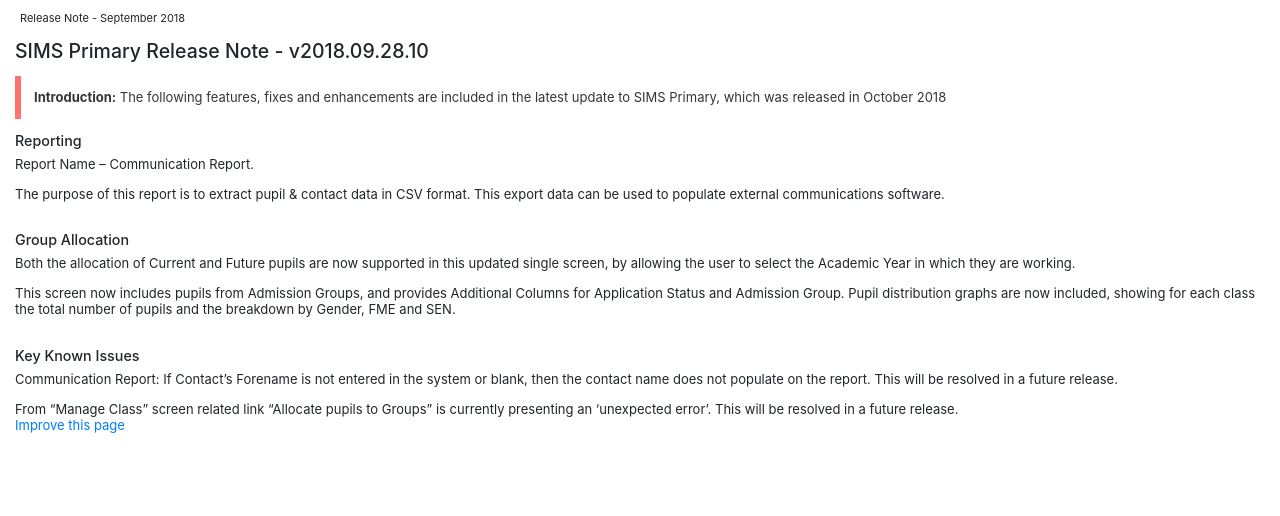
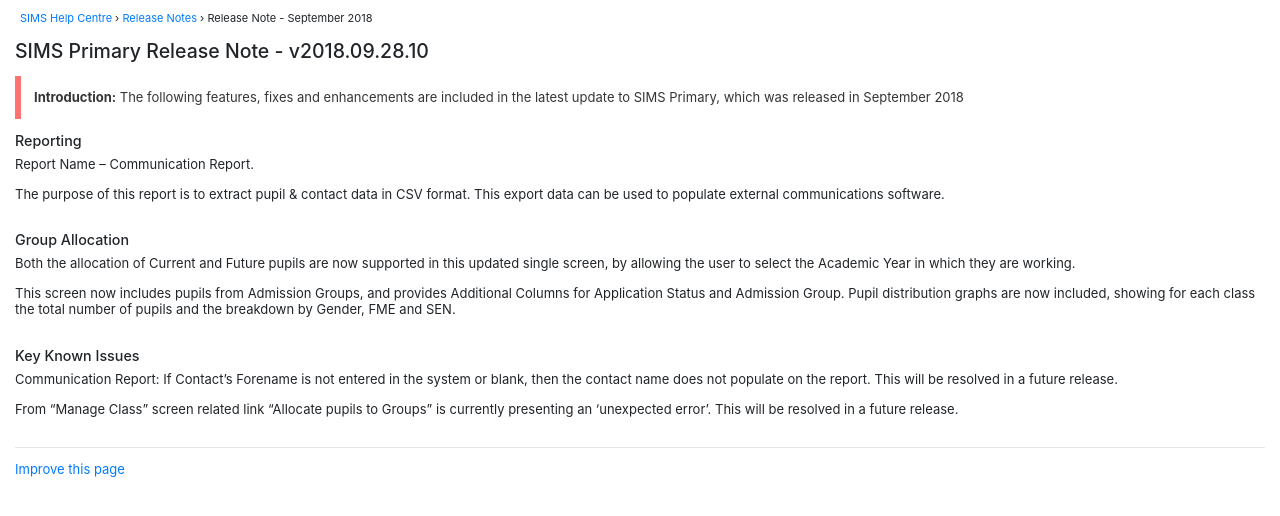
Before and after one commit to TrautsNottus/trautsnottus.github.io, a Jekyll site: the page built from _docs/releasenotes/2018-09-02-release-note.md, in a window 1280 px wide. Shown: the top 516 px of the page. Built offline with Jekyll 4.4.1, drawn with Linux system fonts in a browser that asks for light colours; nearby versions of some CDN libraries.

Commit message:
release note restructure

```diff
--- a/_releasenotes/2018-09-02-release-note.md
+++ b/_docs/releasenotes/2018-09-02-release-note.md
@@ -1,12 +1,13 @@
 ---
 layout: docs
 title: "Release Note - September 2018"
-permalink: /releasenotes/september-2018/
+permalink: /docs/releasenotes/september-2018/
+release-note: true
 ---
 
 # SIMS Primary Release Note - v2018.09.28.10
 
-> **Introduction:** The following features, fixes and enhancements are included in the latest update to SIMS Primary, which was released in October 2018
+> **Introduction:** The following features, fixes and enhancements are included in the latest update to SIMS Primary, which was released in September 2018
 {:.summary}
 
 ## Reporting
--- a/_layouts/docs.html
+++ b/_layouts/docs.html
@@ -8,6 +8,8 @@
   <article>
     {{ content }}
   </article>
+  <br>
+  <hr>
   <div>
     <a target="_blank" href="https://github.com/TrautsNottus/trautsnottus.github.io/blob/master/{{ page.path }}">Improve this page</a>
   </div>
```
Also changed, not shown: _docs/index.md (+2 -2 lines), _docs/release-notes/index.html (deleted, +0 -20 lines), _docs/releasenotes/2018-07-02-release-note.md (added, +10 -0 lines), _docs/releasenotes/2018-08-02-release-note.md (added, +10 -0 lines), _docs/releasenotes/2018-10-02-release-note.md (added, +11 -0 lines), _docs/releasenotes/2018-11-02-release-note.md (added, +11 -0 lines), _docs/releasenotes/index.html (added, +25 -0 lines), _releasenotes/2018-07-02-release-note.md (deleted, +0 -6 lines), _releasenotes/2018-08-02-release-note.md (deleted, +0 -8 lines), _releasenotes/2018-10-02-release-note.md (deleted, +0 -6 lines), _releasenotes/2018-11-02-release-note.md (deleted, +0 -6 lines), 1 other file.
